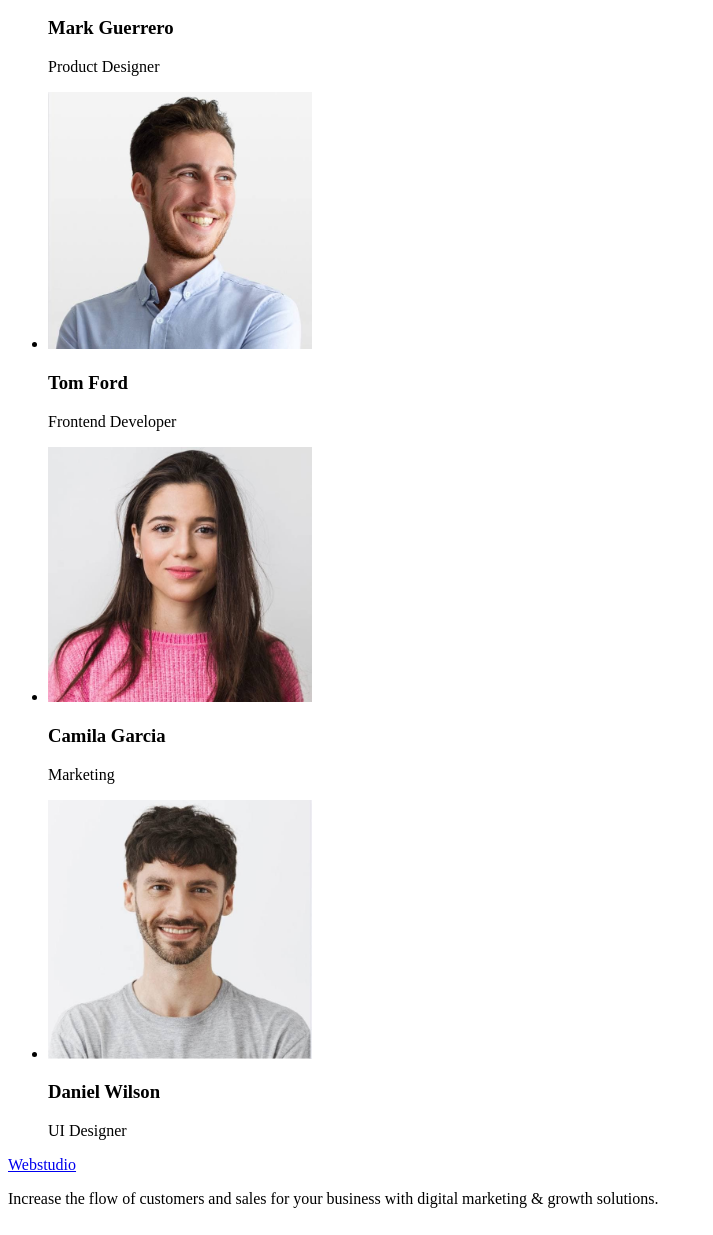
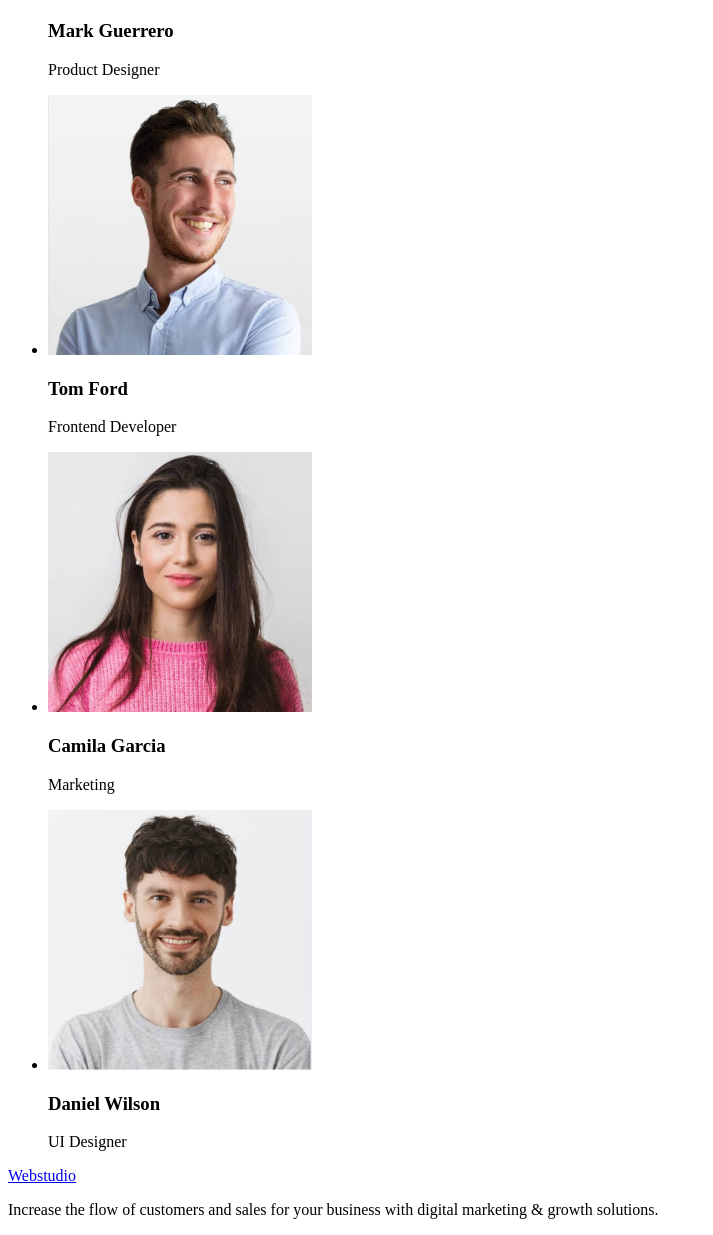
Before and after one commit to YaroslavvZBR/goit-markup-hw-01-1, a plain HTML site: page index.html in a window 1280 px wide. Shown: the part 923-2158 px from the top of the page, without its empty margins (0-713 px from the left). Drawn offline with Linux system fonts and the light colour scheme.

Commit message:
Update index.html

```diff
--- a/index.html
+++ b/index.html
@@ -67,28 +67,32 @@
     <section>
       <h2>Our Team</h2>
       <ul>
-        <li><img src="./images/MarkGuerrero.jpg" width="264"  alt="Mark Guerrero">
+        <li>
+          <img src="./images/MarkGuerrero.jpg"  alt="Mark Guerrero" width="264" height="260">
           <h3>Mark Guerrero</h3>
           <p>Product Designer</p>
         </li>
 
-      </ul>
-      <ul>
-        <li><img src="./images/TomFord.jpg" width="264"  alt="Tom Ford">
+
+
+        <li>
+          <img src="./images/TomFord.jpg"  alt="Tom Ford" width="264" height="260">
           <h3>Tom Ford</h3>
           <p>Frontend Developer</p>
         </li>
 
-      </ul>
-      <ul>
-        <li><img src="./images/KamilaGarcia.jpg" width="264"  alt="Camila Garcia">
+
+
+        <li>
+          <img src="./images/KamilaGarcia.jpg"  alt="Camila Garcia" width="264" height="260">
           <h3>Camila Garcia</h3>
           <p>Marketing</p>
         </li>
 
-      </ul>
-      <ul>
-        <li><img src="./images/DaielWilson.jpg" width="264"  alt="Daniel Wilson">
+
+
+        <li>
+          <img src="./images/DaielWilson.jpg"  alt="Daniel Wilson" width="264" height="260">
           <h3>Daniel Wilson</h3>
           <p>UI Designer</p>
         </li>
```
